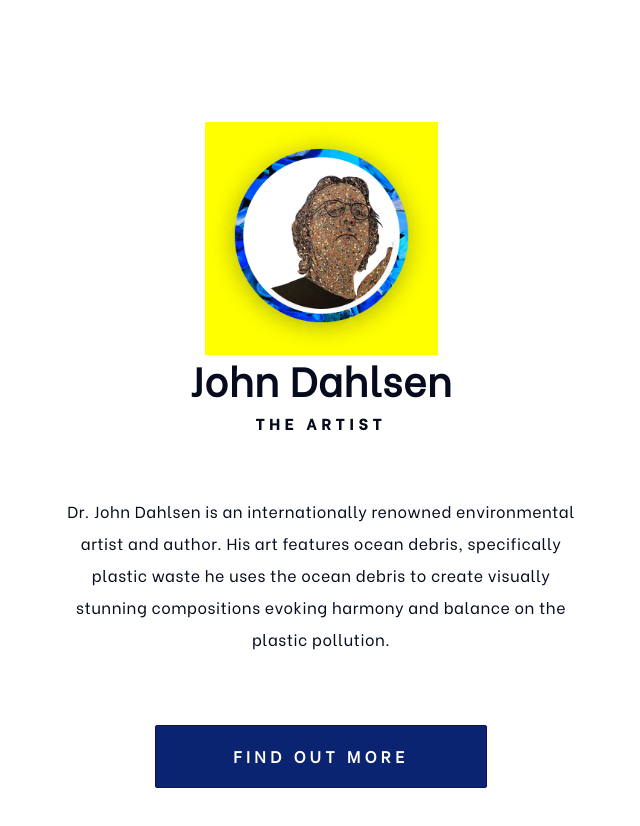
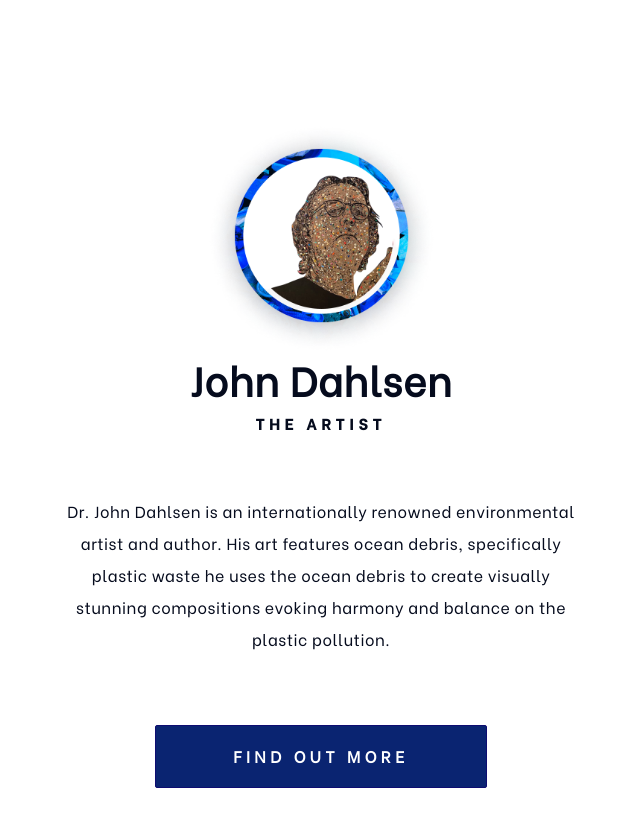
Before and after one commit to Risidio/gpgp, a React (Create React App) app: page / in a window 1280 px wide. Shown: the part 6360-7186 px from the top of the page, without its empty margins (319-959 px from the left). Built offline with nearby package versions, Linux system fonts and the light colour scheme; no server answers; what @prismicio/client, @prismicio/react would draw is missing.

Commit message:
Remove the yellow background color

```diff
--- a/src/components/home/Artist.tsx
+++ b/src/components/home/Artist.tsx
@@ -6,7 +6,7 @@ const Artist = ({ ...props }) => {
     <div
       className={`flex flex-col justify-center items-center w-[289px] xl:w-[522px] mx-auto`}
     >
-      <div className="p-0 m-0 bg-[yellow]">
+      <div className="p-0 m-0">
         <img
           src={JDFrame}
           alt="John Dahlsen"
```
